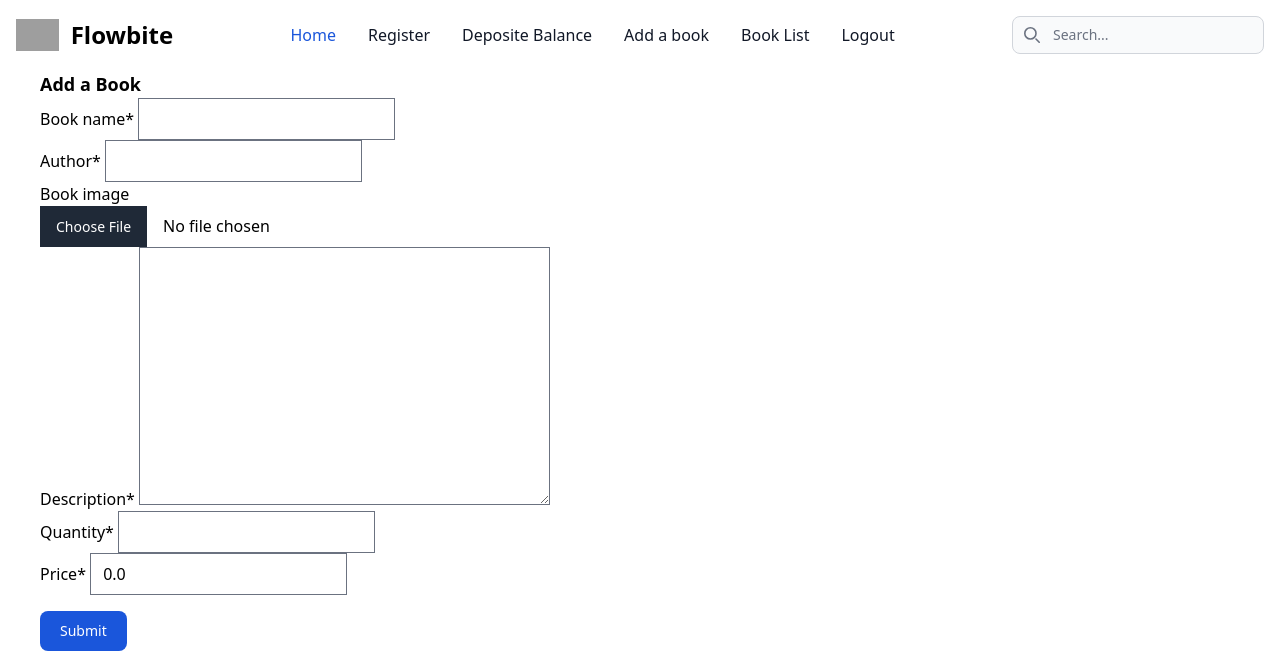
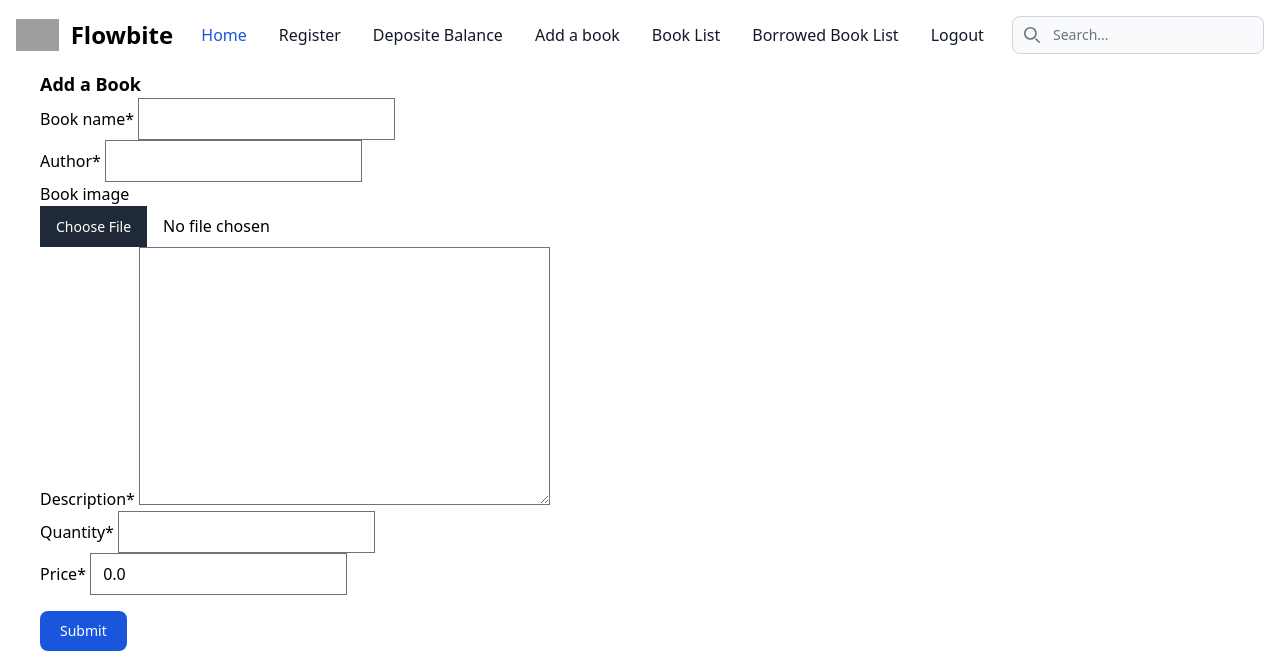
Before and after one commit to foy4748/phitron-django-004, a Django app: page /book/add-book/ in a window 1280 px wide. Shown: the top 658 px of the page. Run offline with Django 5.2, Linux system fonts and the light colour scheme; the visitor is signed in with stand-in values (Sample User, id 1); some libraries are stand-ins or nearby versions; grey boxes are pictures that could not be loaded.

Commit message:
Added Returning Book feature. Fixed db contraints for borrowing book.

```diff
--- a/book/models.py
+++ b/book/models.py
@@ -19,7 +19,7 @@ class Book(models.Model):
 
 
 class BorrowedBook(models.Model):
-    book = models.OneToOneField(
+    book = models.ForeignKey(
         Book, on_delete=models.CASCADE, related_name="borrowed_books"
     )
 
@@ -28,5 +28,8 @@ class BorrowedBook(models.Model):
     )
     borrowedAt = models.DateTimeField(default=timezone.now)
 
+    class Meta:
+        unique_together = (("book", "user"),)
+
     def __str__(self):
         return f"{self.book.book_name} is borrowed by {self.user.first_name} {self.user.last_name}"
--- a/book/urls.py
+++ b/book/urls.py
@@ -1,6 +1,13 @@
 from django.urls import path
 
-from book.views import BorrowBook, ShowAddBookForm, ShowBookList, ShowBookDetail
+from book.views import (
+    BorrowBook,
+    ReturnBook,
+    ShowAddBookForm,
+    ShowBookList,
+    ShowBookDetail,
+    ShowBorrowedBookList,
+)
 
 app_name = "book"
 
@@ -10,4 +17,8 @@ urlpatterns = [
     path("book-list/", ShowBookList.as_view(), name="book_list"),
     path("book-detail/<str:pk>", ShowBookDetail.as_view(), name="book_detail"),
     path("borrow-book/<str:pk>", BorrowBook.as_view(), name="borrow_book"),
+    path(
+        "borrowed-book-list/", ShowBorrowedBookList.as_view(), name="borrowedbook_list"
+    ),
+    path("return-borrowed-book/<str:pk>", ReturnBook.as_view(), name="return_book"),
 ]
--- a/book/views.py
+++ b/book/views.py
@@ -1,4 +1,5 @@
 from django.contrib.auth.mixins import LoginRequiredMixin
+from django.db import IntegrityError
 from django.http.response import HttpResponseRedirect
 from django.urls import reverse
 from django.views.generic.edit import CreateView
@@ -24,45 +25,91 @@ class ShowBookDetail(LoginRequiredMixin, DetailView):
     model = Book
 
 
+class ShowBorrowedBookList(LoginRequiredMixin, ListView):
+    model = BorrowedBook
+
+    def get_queryset(self):
+        return BorrowedBook.objects.filter(user=self.request.user).order_by(
+            "-borrowedAt"
+        )
+
+
 # Borrow a book
 class BorrowBook(LoginRequiredMixin, View):
     def get(self, req, *_, **kwargs):
-        pk = kwargs.get("pk")
-        book = Book.objects.get(pk=pk)
-        user = req.user
-        bookOK = book is not None
-        userOK = user is not None
-        balanceOK = user.profile.balance - book.price >= 0
-        quantityOK = book.quantity - 1 >= 0
+        try:
+            pk = kwargs.get("pk")
+            book = Book.objects.get(pk=pk)
+            user = req.user
+            bookOK = book is not None
+            userOK = user is not None
+            balanceOK = user.profile.balance - book.price >= 0
+            quantityOK = book.quantity - 1 >= 0
 
-        if quantityOK is False:
-            error_message = f"Book is out of stock"
+            if quantityOK is False:
+                error_message = f"Book is out of stock"
+                messages.error(req, error_message)
+                nextUrl = reverse("book:book_list")
+                return HttpResponseRedirect(nextUrl)
+
+            if balanceOK is False:
+                error_message = f"Balance is NOT sufficient"
+                messages.error(req, error_message)
+                nextUrl = reverse("book:book_list")
+                return HttpResponseRedirect(nextUrl)
+
+            if bookOK and userOK:
+                book.quantity = book.quantity - 1
+                user.profile.balance = user.profile.balance - book.price
+                book.save()  # Quantity Updated
+                user.profile.save()  # Balance Updated
+                borrow_instance = BorrowedBook(user=user, book=book)
+                borrow_instance.save()
+                print(borrow_instance)
+                success_message = (
+                    f"Borrowed book successfully : {book.book_name} | {book.author}"
+                )
+                messages.success(req, success_message)
+                nextUrl = reverse("book:book_list")
+                return HttpResponseRedirect(nextUrl)
+            else:
+                error_message = f"Non-existing Book or User"
+                messages.error(req, error_message)
+                nextUrl = reverse("book:book_list")
+                return HttpResponseRedirect(nextUrl)
+        except IntegrityError:
+            error_message = f"Already Borrowed"
             messages.error(req, error_message)
             nextUrl = reverse("book:book_list")
             return HttpResponseRedirect(nextUrl)
 
-        if balanceOK is False:
-            error_message = f"Balance is NOT sufficient"
-            messages.error(req, error_message)
-            nextUrl = reverse("book:book_list")
-            return HttpResponseRedirect(nextUrl)
+
+# Return a book
+class ReturnBook(LoginRequiredMixin, View):
+    def get(self, req, *_, **kwargs):
+        pk = kwargs.get("pk")
+        borrow_instance = BorrowedBook.objects.get(pk=pk)
+        print(borrow_instance)
+        book = Book.objects.get(pk=borrow_instance.book.id)
+        user = req.user
+        bookOK = book is not None
+        userOK = user is not None
 
         if bookOK and userOK:
-            book.quantity = book.quantity - 1
-            user.profile.balance = user.profile.balance - book.price
-            book.save()
-            user.profile.save()
-            borrow_instance = BorrowedBook(user=user, book=book)
-            borrow_instance.save()
+            book.quantity = book.quantity + 1
+            user.profile.balance = user.profile.balance + book.price
+            book.save()  # Quantity Updated
+            user.profile.save()  # Balance Updated
+            borrow_instance.delete()  # Deleting Borrowing Record
             print(borrow_instance)
             success_message = (
-                f"Borrowed book successfully : {book.book_name} | {book.author}"
+                f"RETURNED Book successfully : {book.book_name} | {book.author}"
             )
             messages.success(req, success_message)
             nextUrl = reverse("book:book_list")
             return HttpResponseRedirect(nextUrl)
         else:
-            error_message = f"Non-existing Book or User"
+            error_message = f"Non-existing Borrowed Book or User"
             messages.error(req, error_message)
             nextUrl = reverse("book:book_list")
             return HttpResponseRedirect(nextUrl)
--- a/templates/navbar.html
+++ b/templates/navbar.html
@@ -176,6 +176,13 @@
         </li>
         <li>
           <a
+            href="{% url 'book:borrowedbook_list' %}"
+            class="block py-2 px-3 text-gray-900 rounded hover:bg-gray-100 md:hover:bg-transparent md:hover:text-blue-700 md:p-0 dark:text-white md:dark:hover:text-blue-500 dark:hover:bg-gray-700 dark:hover:text-white md:dark:hover:bg-transparent dark:border-gray-700"
+            >Borrowed Book List</a
+          >
+        </li>
+        <li>
+          <a
             href="{% url 'auth:logout' %}"
             class="block py-2 px-3 text-gray-900 rounded hover:bg-gray-100 md:hover:bg-transparent md:hover:text-blue-700 md:p-0 dark:text-white md:dark:hover:text-blue-500 dark:hover:bg-gray-700 dark:hover:text-white md:dark:hover:bg-transparent dark:border-gray-700"
             >Logout</a
```
Also changed, not shown: book/templates/book/borrowedbook_list.html (added, +8 -0 lines), navbar.html (deleted, +0 -31 lines), book/migrations/0003_alter_borrowedbook_book_and_more.py (added).
